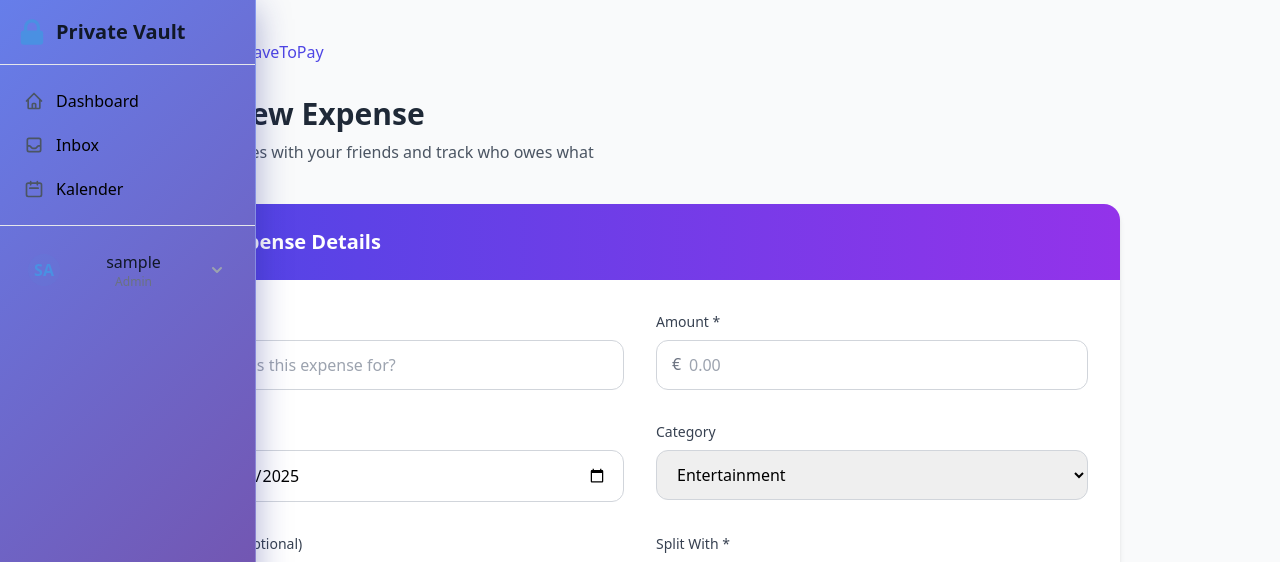
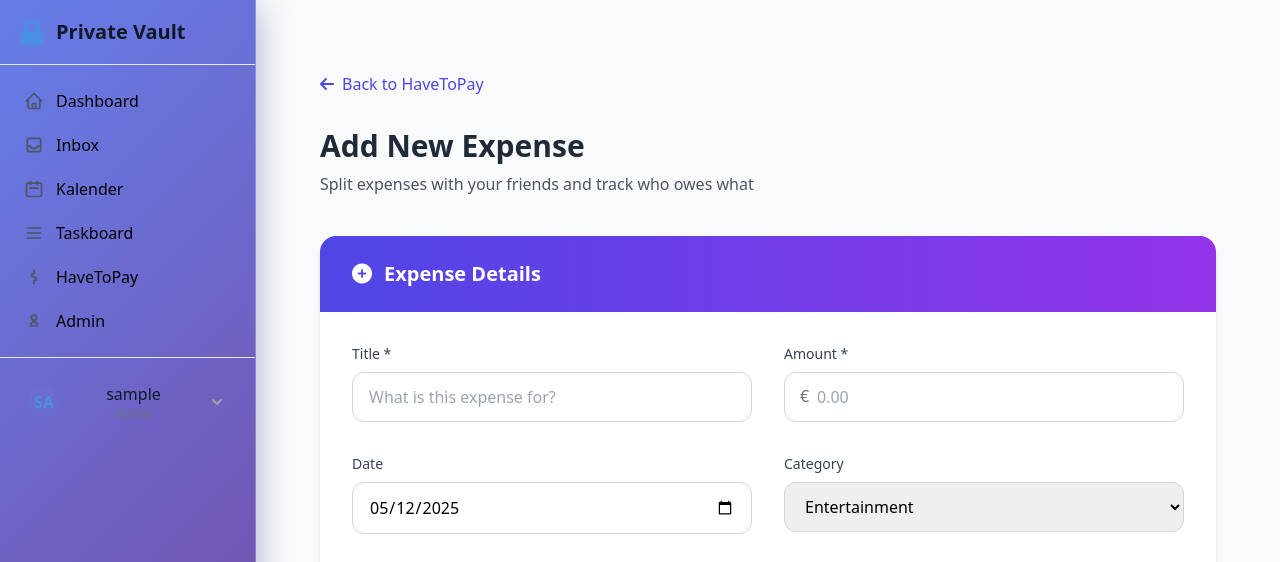
Before and after one commit to Visionz73/privatevault, a PHP site: page /public/havetopay_add.php in a window 1280 px wide. Shown: the top 562 px of the page. Run offline with PHP 8.4, Linux system fonts and the light colour scheme; the visitor is signed in with stand-in values (Sample User, id 1); data comes from the database, SQL or seed files in the repository; some libraries are stand-ins or nearby versions.

Commit message:
Fix sidebar layout and add missing links

```diff
--- a/templates/havetopay.php
+++ b/templates/havetopay.php
@@ -7,9 +7,10 @@
     <script src="https://cdn.tailwindcss.com"></script>
     <link href="https://cdnjs.cloudflare.com/ajax/libs/font-awesome/6.4.0/css/all.min.css" rel="stylesheet">
 </head>
-<body class="bg-gray-50 min-h-screen">
+<body class="bg-gray-50 min-h-screen flex">
     <?php include_once __DIR__ . '/navbar.php'; ?>
 
+    <main class="ml-0 mt-14 md:ml-64 md:mt-0 flex-1 p-4 md:p-8">
     <div class="max-w-7xl mx-auto px-4 sm:px-6 lg:px-8 py-10">
         <!-- Success/Error Messages -->
         <?php if (!empty($successMessage)): ?>
@@ -286,5 +287,7 @@
             }
         });
     </script>
+    </div>
+    </main>
 </body>
 </html>
--- a/templates/havetopay_add.php
+++ b/templates/havetopay_add.php
@@ -7,9 +7,10 @@
     <script src="https://cdn.tailwindcss.com"></script>
     <link href="https://cdnjs.cloudflare.com/ajax/libs/font-awesome/6.4.0/css/all.min.css" rel="stylesheet">
 </head>
-<body class="bg-gray-50 min-h-screen">
+<body class="bg-gray-50 min-h-screen flex">
     <?php include_once __DIR__ . '/navbar.php'; ?>
 
+    <main class="ml-0 mt-14 md:ml-64 md:mt-0 flex-1 p-4 md:p-8">
     <div class="max-w-5xl mx-auto px-4 sm:px-6 lg:px-8 py-10">
         <!-- Back Link -->
         <div class="mb-8">
@@ -156,5 +157,6 @@
             </div>
         </div>
     </div>
+    </main>
 </body>
 </html>
--- a/templates/havetopay_detail.php
+++ b/templates/havetopay_detail.php
@@ -7,9 +7,10 @@
     <script src="https://cdn.tailwindcss.com"></script>
     <link href="https://cdnjs.cloudflare.com/ajax/libs/font-awesome/6.4.0/css/all.min.css" rel="stylesheet">
 </head>
-<body class="bg-gray-50 min-h-screen">
+<body class="bg-gray-50 min-h-screen flex">
     <?php include_once __DIR__ . '/navbar.php'; ?>
 
+    <main class="ml-0 mt-14 md:ml-64 md:mt-0 flex-1 p-4 md:p-8">
     <div class="max-w-6xl mx-auto px-4 sm:px-6 lg:px-8 py-10">
         <!-- Back Link -->
         <div class="mb-8">
@@ -307,5 +308,7 @@
             }
         });
     </script>
+    </div>
+    </main>
 </body>
 </html>
--- a/templates/navbar.php
+++ b/templates/navbar.php
@@ -454,6 +454,32 @@ $isHaveToPayPage = basename($_SERVER['PHP_SELF']) === 'havetopay.php' ||
             <span>Kalender</span>
           </a>
         </li>
+        <li>
+          <a href="/taskboard.php" class="flex items-center space-x-3 px-3 py-2 rounded-lg hover:bg-gray-100">
+            <svg xmlns="http://www.w3.org/2000/svg" class="h-5 w-5 text-gray-600" fill="none" viewBox="0 0 24 24" stroke="currentColor">
+              <path stroke-linecap="round" stroke-linejoin="round" stroke-width="2" d="M4 6h16M4 12h16M4 18h16" />
+            </svg>
+            <span>Taskboard</span>
+          </a>
+        </li>
+        <li>
+          <a href="/havetopay.php" class="flex items-center space-x-3 px-3 py-2 rounded-lg hover:bg-gray-100">
+            <svg xmlns="http://www.w3.org/2000/svg" class="h-5 w-5 text-gray-600" fill="none" viewBox="0 0 24 24" stroke="currentColor">
+              <path stroke-linecap="round" stroke-linejoin="round" stroke-width="2" d="M12 8c-1.657 0-3 .895-3 2s1.343 2 3 2 3 .895 3 2-1.343 2-3 2m0-8V4m0 12v4" />
+            </svg>
+            <span>HaveToPay</span>
+          </a>
+        </li>
+        <?php if ($user && ($user['role'] ?? '') === 'admin'): ?>
+        <li>
+          <a href="/admin.php" class="flex items-center space-x-3 px-3 py-2 rounded-lg hover:bg-gray-100">
+            <svg xmlns="http://www.w3.org/2000/svg" class="h-5 w-5 text-gray-600" fill="none" viewBox="0 0 24 24" stroke="currentColor">
+              <path stroke-linecap="round" stroke-linejoin="round" stroke-width="2" d="M12 11c-1.657 0-3-1.343-3-3s1.343-3 3-3 3 1.343 3 3-1.343 3-3 3zm0 2c-2.21 0-4 1.79-4 4v1h8v-1c0-2.21-1.79-4-4-4z" />
+            </svg>
+            <span>Admin</span>
+          </a>
+        </li>
+        <?php endif; ?>
         <!-- More menu items can be added here -->
       </ul>
     </div>
```
